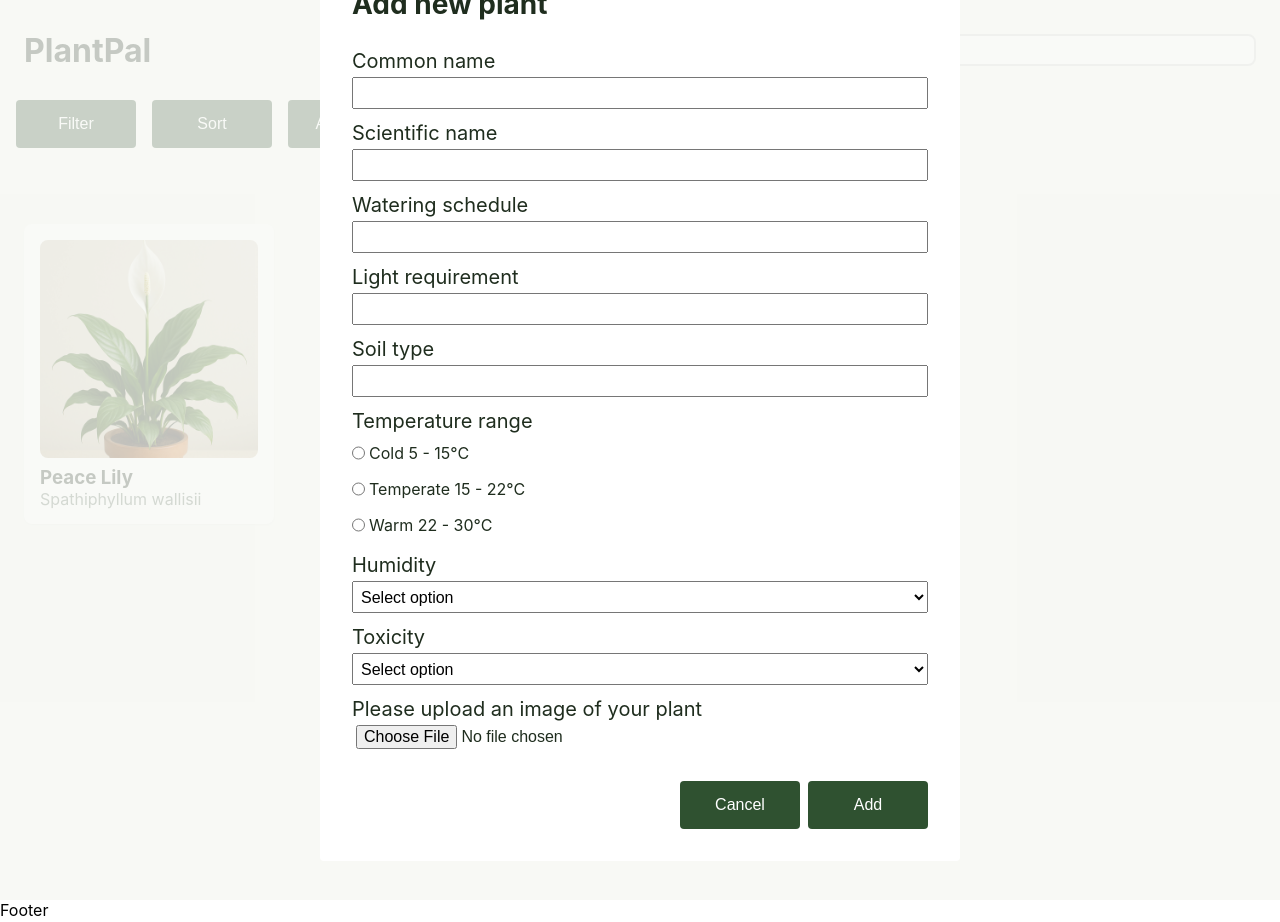
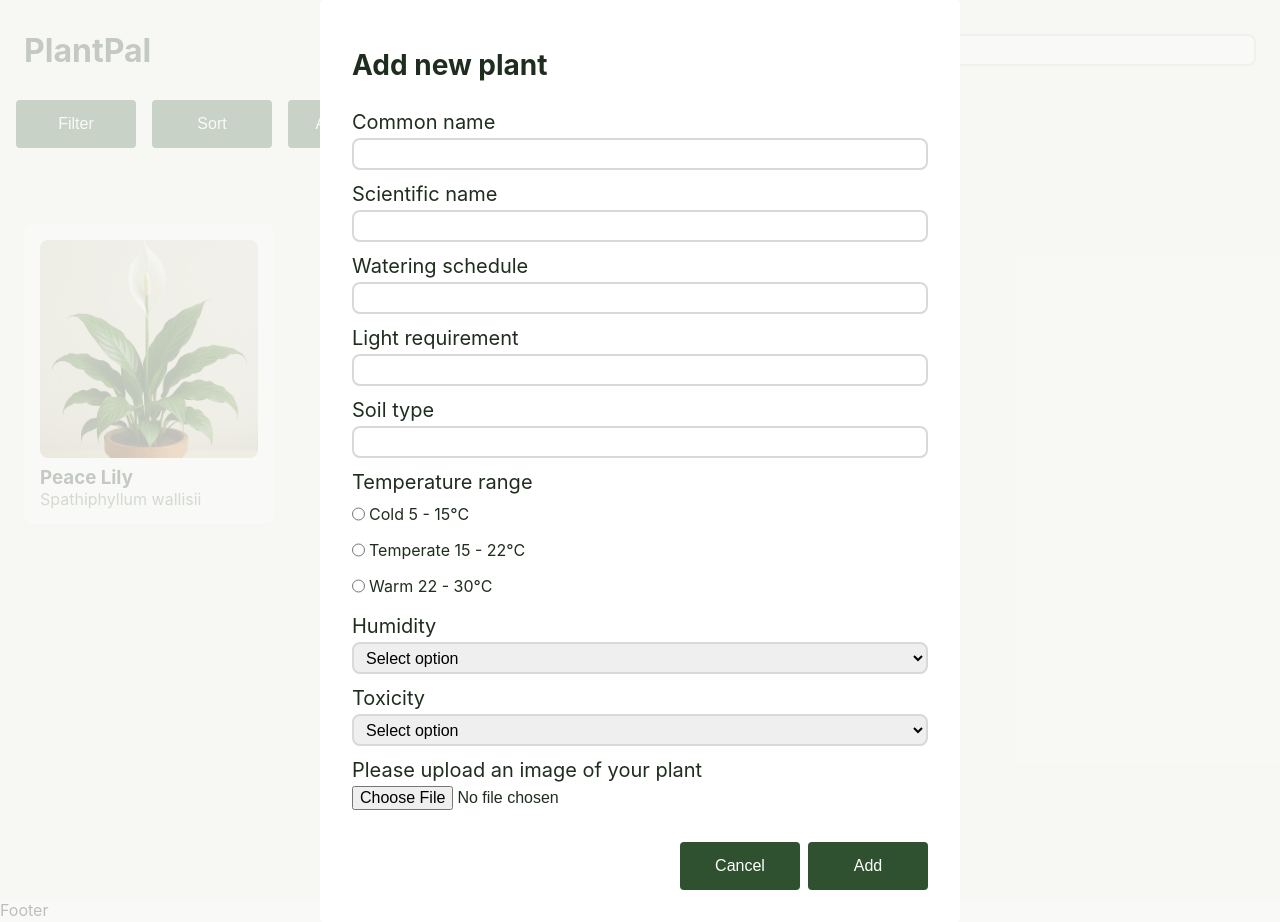
Before and after one commit to DavidJad88/group-assignment-2, a React (Vite) app: page / in a window 1280 px wide. Both pictures are taken after typing "Sample" into the empty fields and a click on the button "Add New". Built offline with nearby package versions, Linux system fonts and the light colour scheme.

Commit message:
add props to form to close modal, fix styles

```diff
--- a/src/components/Form/Form.jsx
+++ b/src/components/Form/Form.jsx
@@ -2,7 +2,7 @@ import { useState } from "react";
 import Button from "../Button/Button";
 import styles from "./Form.module.css";
 
-const Form = () => {
+const Form = ({ isAddingPlant, setIsAddingPlant }) => {
   const [formData, setFormData] = useState({
     commonName: "",
     scientificName: "",
@@ -12,15 +12,17 @@ const Form = () => {
     temperatureRange: "",
     humidity: "",
     toxicity: "",
-  })
+  });
 
   const [error, setError] = useState(null);
 
-  const handleChange = (e)=>{
-    const {name, value} = e.target;
-    setFormData((prevData)=>(
-      {...prevData, [name]: value}
-    ))
+  const handleChange = (e) => {
+    const { name, value } = e.target;
+    setFormData((prevData) => ({ ...prevData, [name]: value }));
+  };
+
+  const handleCancel = () => {
+    setIsAddingPlant(false);
   };
 
   return (
@@ -28,47 +30,95 @@ const Form = () => {
       <h2 className={styles.formTitle}>Add new plant</h2>
       <div className={styles.formGroup}>
         <label htmlFor="common-name">Common name</label>
-        <input type="text" name="commonName" id="common-name" onChange={handleChange}
-        value={formData.commonName}/>
+        <input
+          type="text"
+          name="commonName"
+          id="common-name"
+          onChange={handleChange}
+          value={formData.commonName}
+        />
       </div>
       <div className={styles.formGroup}>
         <label htmlFor="scientific-name">Scientific name</label>
-        <input type="text" name="scientificName" id="scientific-name" onChange={handleChange}
-        value={formData.scientificName}/>
+        <input
+          type="text"
+          name="scientificName"
+          id="scientific-name"
+          onChange={handleChange}
+          value={formData.scientificName}
+        />
       </div>
       <div className={styles.formGroup}>
         <label htmlFor="watering-schedule">Watering schedule</label>
-        <input type="text" name="wateringSchedule" id="watering-schedule" onChange={handleChange}
-        value={formData.wateringSchedule}/>
+        <input
+          type="text"
+          name="wateringSchedule"
+          id="watering-schedule"
+          onChange={handleChange}
+          value={formData.wateringSchedule}
+        />
       </div>
       <div className={styles.formGroup}>
         <label htmlFor="light-requirement">Light requirement</label>
-        <input type="text" name="lightRequirement" id="light-requirement" onChange={handleChange}
-        value={formData.lightRequirement}/>
+        <input
+          type="text"
+          name="lightRequirement"
+          id="light-requirement"
+          onChange={handleChange}
+          value={formData.lightRequirement}
+        />
       </div>
       <div className={styles.formGroup}>
         <label htmlFor="soil-type">Soil type</label>
-        <input type="text" name="soilType" id="soil-type" onChange={handleChange}
-        value={formData.soilType}/>
+        <input
+          type="text"
+          name="soilType"
+          id="soil-type"
+          onChange={handleChange}
+          value={formData.soilType}
+        />
       </div>
       <div className={styles.formGroup}>
         <label htmlFor="temperature-range">Temperature range</label>
         <div className={styles.radioContainer}>
-          <input type="radio" name="temperatureRange" id="cold" value={"cold"} onChange={handleChange}></input>
+          <input
+            type="radio"
+            name="temperatureRange"
+            id="cold"
+            value={"cold"}
+            onChange={handleChange}
+          ></input>
           <label htmlFor="cold">Cold 5 - 15°C</label>
         </div>
         <div className={styles.radioContainer}>
-          <input type="radio" name="temperatureRange" id="temperate" value={"temperate"} onChange={handleChange}></input>
+          <input
+            type="radio"
+            name="temperatureRange"
+            id="temperate"
+            value={"temperate"}
+            onChange={handleChange}
+          ></input>
           <label htmlFor="temperate">Temperate 15 - 22°C</label>
         </div>
         <div className={styles.radioContainer}>
-          <input type="radio" name="temperatureRange" id="warm" value={"warm"} onChange={handleChange}></input>
+          <input
+            type="radio"
+            name="temperatureRange"
+            id="warm"
+            value={"warm"}
+            onChange={handleChange}
+          ></input>
           <label htmlFor="warm">Warm 22 - 30°C</label>
         </div>
       </div>
       <div className={styles.formGroup}>
         <label htmlFor="humidity">Humidity</label>
-        <select name="humidity" id="humidity" onChange={handleChange} value={formData.humidity}>
+        <select
+          name="humidity"
+          id="humidity"
+          onChange={handleChange}
+          value={formData.humidity}
+        >
           <option value="">Select option</option>
           <option value="low">Low</option>
           <option value="medium">Medium</option>
@@ -77,25 +127,32 @@ const Form = () => {
       </div>
       <div className={styles.formGroup}>
         <label htmlFor="toxicity">Toxicity</label>
-        <select name="toxicity" id="toxicity" onChange={handleChange} value={formData.toxicity}>
+        <select
+          name="toxicity"
+          id="toxicity"
+          onChange={handleChange}
+          value={formData.toxicity}
+        >
           <option value="">Select option</option>
           <option value="toxic">Toxic</option>
           <option value="non-toxic">Non-toxic</option>
         </select>
       </div>
 
-      <div className={styles.formGroup}>
+      <div className={styles.uploadGroup}>
         <label htmlFor="imageUpload">
           Please upload an image of your plant
         </label>
         <input type="file" name="imageUpload" id="imageUpload" />
       </div>
       <div className={styles.buttonContainer}>
-        <Button className={styles.secondaryButton}>Cancel</Button>
+        <Button className={styles.secondaryButton} onClick={handleCancel}>
+          Cancel
+        </Button>
         <Button>Add</Button>
       </div>
     </form>
-  )
+  );
 };
 
 export default Form;
--- a/src/components/Form/Form.module.css
+++ b/src/components/Form/Form.module.css
@@ -1,20 +1,16 @@
-.label {
-  font-size: var(--font-size-small);
-  color: var(--color-text-muted);
-}
-
 .form {
   width: 50%;
   max-width: 650px;
+  min-height: 600px;
   height: auto;
   display: flex;
   flex-direction: column;
-  min-height: 600px;
   background-color: var(--color-background-card);
   padding: var(--spacing-xl);
   gap: var(--spacing-sm);
   border-radius: var(--radius-small);
   color: var(--color-text-primary);
+  z-index: 1000;
 }
 
 .formTitle {
@@ -33,7 +29,10 @@
 .formGroup select {
   height: 32px;
   font-size: var(--font-size-base);
-  padding-left: var(--spacing-xs);
+
+  padding-left: var(--spacing-sm);
+  border-radius: var(--radius-medium);
+  border: 2px solid var(--color-border);
 }
 
 .formGroup label {
@@ -52,6 +51,22 @@
 
 .radioContainer input:checked {
   accent-color: var(--color-button-primary);
+}
+
+.uploadGroup {
+  display: flex;
+  flex-direction: column;
+  gap: var(--spacing-xs);
+  padding-top: var(--spacing-xs);
+}
+
+.uploadGroup label {
+  font-size: var(--font-size-large);
+}
+
+.uploadGroup input {
+  height: 32px;
+  font-size: var(--font-size-base);
 }
 
 .buttonContainer {
--- a/src/components/FormModal/FormModal.jsx
+++ b/src/components/FormModal/FormModal.jsx
@@ -1,10 +1,12 @@
 import Form from "../Form/Form";
 import styles from "./FormModal.module.css";
 
-const FormModal = () => {
-  return <div className={styles.formModal}>
-      <Form/>
-  </div>;
+const FormModal = ({ isAddingPlant, setIsAddingPlant }) => {
+  return (
+    <div className={styles.formModal}>
+      <Form isAddingPlant={isAddingPlant} setIsAddingPlant={setIsAddingPlant} />
+    </div>
+  );
 };
 
 export default FormModal;
--- a/src/components/FormModal/FormModal.module.css
+++ b/src/components/FormModal/FormModal.module.css
@@ -1,7 +1,8 @@
 .formModal {
   width: 100%;
-    height: 100%;
-    position: fixed;
+  height: auto;
+  min-height: 100%;
+  position: absolute;
   top: 0;
   left: 0;
   background-color: var(--color-background-modal);
--- a/src/components/Main/Main.jsx
+++ b/src/components/Main/Main.jsx
@@ -11,8 +11,8 @@ const Main = () => {
   const [isAddingPlant, setIsAddingPlant] = useState(false);
 
   const handleChange = () => {
-    setIsAddingPlant(true)
-  }
+    setIsAddingPlant(true);
+  };
 
   return (
     <>
@@ -23,7 +23,12 @@ const Main = () => {
           <Button onClick={handleChange}>Add New</Button>
         </div>
         <PlantList />
-        {isAddingPlant && <FormModal></FormModal>}
+        {isAddingPlant && (
+          <FormModal
+            isAddingPlant={isAddingPlant}
+            setIsAddingPlant={setIsAddingPlant}
+          ></FormModal>
+        )}
       </main>
     </>
   );
```
Lines whose indentation alone changed are shown as unchanged.
